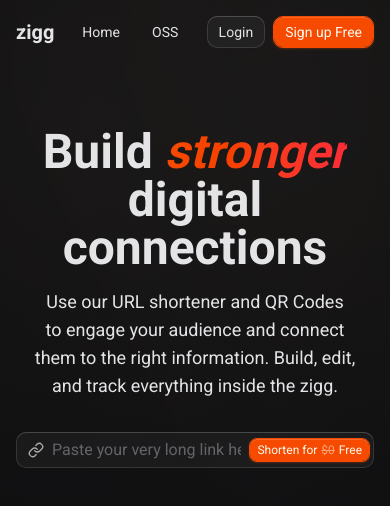
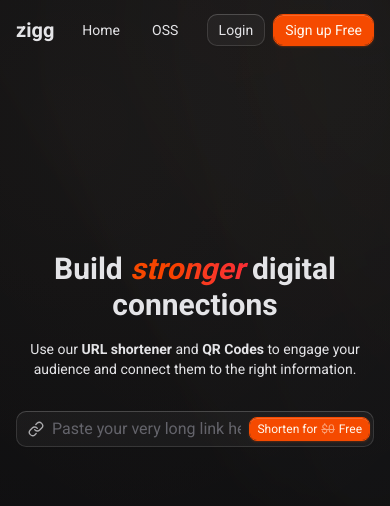
Before and after one commit to luannzin/the-fastest-url-shortener, a Next.js app: page / in a window 390 px wide. Shown: the top 506 px of the page. Built offline with nearby package versions, Linux system fonts and the light colour scheme.

Commit message:
feat: integrate LightRays component into layout; adjust home page and public header styles for improved responsiveness

```diff
--- a/src/app/(public)/(home)/layout.tsx
+++ b/src/app/(public)/(home)/layout.tsx
@@ -8,7 +8,7 @@
   return (
     <>
       <PublicHeader />
-      <main className="max-w-7xl px-4">{children}</main>
+      <main className="max-w-7xl h-full px-4">{children}</main>
     </>
   );
 }
--- a/src/app/(public)/(home)/page.tsx
+++ b/src/app/(public)/(home)/page.tsx
@@ -7,23 +7,22 @@
   InputGroupAddon,
   InputGroupInput,
 } from "@/components/ui/input-group";
-import { LightRays } from "@/components/ui/light-rays";
 
 export default function Home() {
   return (
-    <section className="py-16 flex flex-col items-center gap-8 max-w-3xl">
+    <section className="py-48 flex flex-col items-center gap-8 max-w-3xl h-full">
       <div className="flex flex-col items-center gap-4">
-        <h1 className="text-5xl font-bold text-center text-balance">
+        <h1 className="text-5xl max-sm:text-3xl font-bold text-center text-pretty">
           Build{" "}
           <span className="italic bg-linear-to-r from-primary to-destructive bg-clip-text text-transparent">
             stronger{" "}
           </span>
           digital connections
         </h1>
-        <span className="text-lg text-center text-balance">
-          Use our URL shortener and QR Codes to engage your audience and connect
-          them to the right information. Build, edit, and track everything
-          inside the zigg.
+        <span className="text-lg max-sm:text-sm text-center text-pretty">
+          Use our <span className="font-bold">URL shortener</span> and{" "}
+          <span className="font-bold">QR Codes</span> to engage your audience
+          and connect them to the right information.
         </span>
       </div>
       <div className="max-w-md w-full">
@@ -50,7 +49,6 @@
           </Field>
         </Form>
       </div>
-      <LightRays />
     </section>
   );
 }
--- a/src/app/layout.tsx
+++ b/src/app/layout.tsx
@@ -3,6 +3,7 @@
 import "./globals.css";
 
 import { Roboto } from "next/font/google";
+import { LightRays } from "@/components/ui/light-rays";
 import { cn } from "@/lib/utils";
 
 const roboto = Roboto({
@@ -23,9 +24,12 @@
 }>) {
   return (
     <html lang="pt-BR" className={cn(roboto.className, "dark")}>
-      <body className="flex flex-col items-center max-w-screen overflow-x-hidden">
+      <body className="relative flex flex-col items-center max-w-screen min-h-screen h-screen overflow-x-hidden">
         <ToastProvider>
-          <AnchoredToastProvider>{children}</AnchoredToastProvider>
+          <AnchoredToastProvider>
+            {children}
+            <LightRays />
+          </AnchoredToastProvider>
         </ToastProvider>
       </body>
     </html>
--- a/src/components/ui/light-rays.tsx
+++ b/src/components/ui/light-rays.tsx
@@ -87,9 +87,9 @@
 export function LightRays({
   className,
   style,
-  count = 7,
+  count = 12,
   color = "oklch(90.1% 0.076 70.697 / 0.12)",
-  blur = 64,
+  blur = 48,
   speed = 20,
   length = "80vh",
   ref,
```
